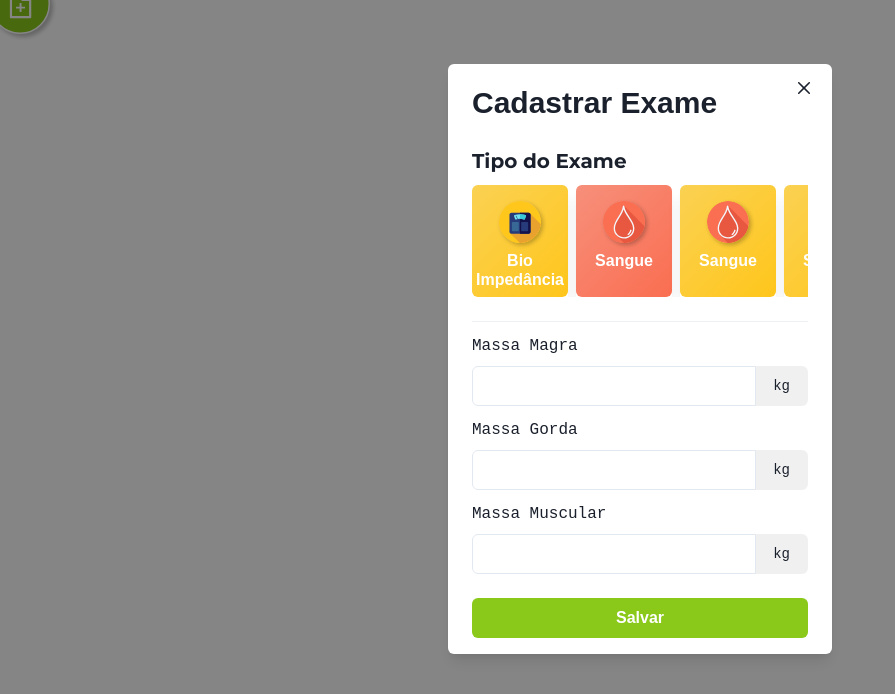
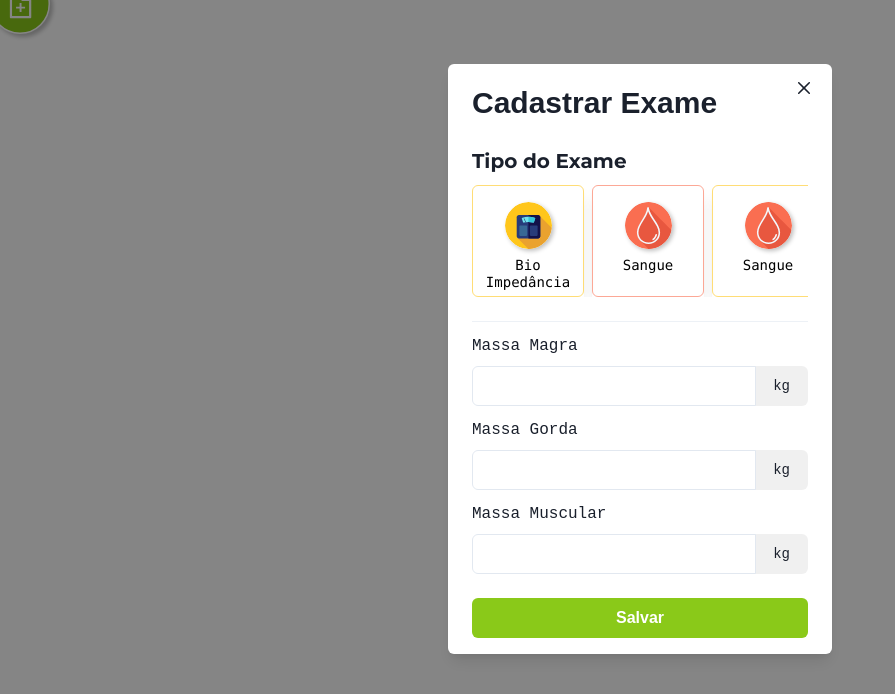
Before and after one commit to MatheusNSantiago/saude-simples, a Next.js app: page /adicionarExames in a window 1280 px wide. Both pictures are taken after a click on the button "Adicionar Exames". Shown: the top 694 px of the page, without its empty margins (0-895 px from the left). Built offline with nearby package versions, Linux system fonts and the light colour scheme.

Commit message:
change card style

```diff
--- a/src/pages/adicionarExames.tsx
+++ b/src/pages/adicionarExames.tsx
@@ -76,32 +76,41 @@ const Card = ({
     imgSrc,
     bgColor = "#ffc61b",
     onClick,
-    size = 24,
+    size = 28,
 }: CardProps) => {
+    const getBgGradient = (opacity1: number, opacity2: number) =>
+        `linear(-45deg, ${hex2rgba(bgColor!, opacity1)}, ${hex2rgba(
+            bgColor!,
+            opacity2
+        )})`;
     return (
-        <Box boxSize={size + 4} transform="auto" shadow={"lg"}>
+        <Box boxSize={size} transform="auto" shadow={"lg"}>
             <Button
                 whiteSpace={"normal"}
-                colorScheme="gray"
+                variant={"outline"}
                 onClick={onClick}
+                px={2}
                 pt="4"
-                width={size}
-                height={size + 4}
-                bgGradient={`linear(-45deg, ${bgColor}, ${hex2rgba(
-                    bgColor!,
-                    0.75
-                )})`}
-                _hover={{ bgColor: bgColor }}
+                boxSize={size}
+                borderColor={hex2rgba(bgColor!, 0.6)}
+                _hover={{ bgGradient: getBgGradient(0.15, 0.2) }}
+                _active={{ bgGradient: getBgGradient(0.4, 0.5) }}
             >
                 <VStack boxSize="full">
                     <Image
                         alt={label}
-                        w="65%"
+                        w="50%"
                         shadow="2px 2px 4px rgba(0, 0, 0, 0.25)"
                         rounded="full"
                         src={imgSrc}
                     />
-                    <Text color="white" fontWeight={"bold"}>
+                    <Text
+                        color="black"
+                        w="full"
+                        fontSize={"sm"}
+                        fontWeight={"normal"}
+                        fontFamily="mono"
+                    >
                         {label}
                     </Text>
                 </VStack>
```
